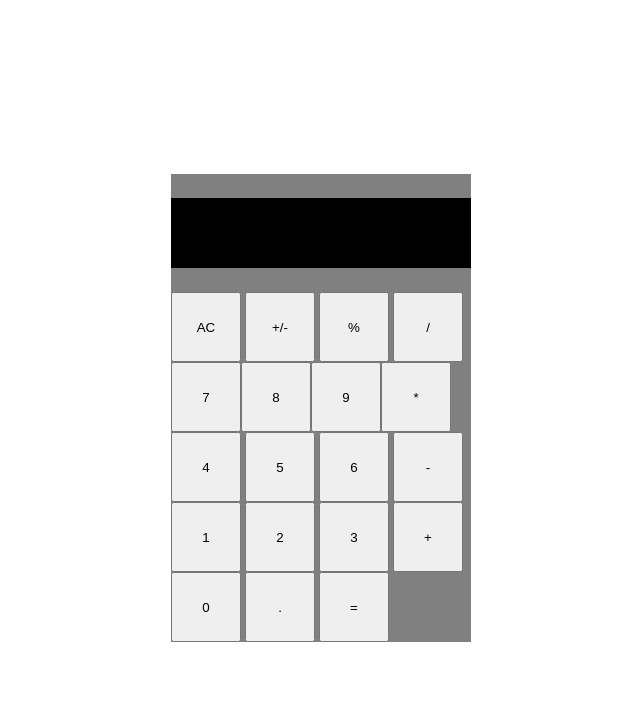
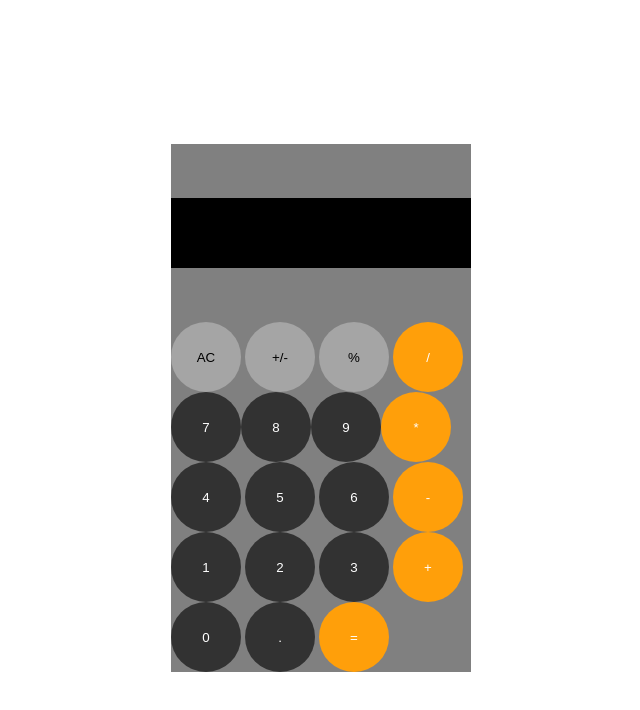
Before and after one commit to digosv/Iphone-Calculator, a plain HTML site: page index.html in a window 1280 px wide. Shown: the whole page, without its empty margins (319-959 px from the left). Drawn offline with Linux system fonts and the light colour scheme.

Commit message:
css changes

```diff
--- a/index.html
+++ b/index.html
@@ -9,44 +9,44 @@
 <body>
 
     <main>
+
         <div class="container">
-
             <div>
                 <p class="display"></p>
             </div>
 
             <div>
-                <button class="ac">AC</button>
-                <button>+/-</button>
-                <button>%</button>
-                <button>/</button>
+                <button class="ac"  id="symbols-2">AC</button>
+                <button id="symbols-2">+/-</button>
+                <button  id="symbols-2">%</button>
+                <button id="symbols-1">/</button>
             </div>
 
             <div>
-                <button>7</buuton>
-                <button>8</buuton>
-                <button>9</buuton>
-                <button>*</buuton>
+                <button id="color-1">7</buuton>
+                <button id="color-1">8</buuton>
+                <button id="color-1">9</buuton>
+                <button id="symbols-1">*</buuton>
             </div>
 
             <div>
-                <button id="btn-1">4</button>
-                <button id="btn-1">5</button>
-                <button id="btn-1">6</button>
-                <button>-</button>
+                <button id="color-1">4</button>
+                <button id="color-1">5</button>
+                <button id="color-1">6</button>
+                <button id="symbols-1">-</button>
             </div>
 
             <div>
-                <button id="btn-1">1</button>
-                <button id="btn-1">2</button>
-                <button id="btn-1">3</button>
-                <button>+</button>
+                <button id="color-1">1</button>
+                <button id="color-1">2</button>
+                <button id="color-1">3</button>
+                <button id="symbols-1">+</button>
             </div>
 
             <div>
-                <button>0</button>
-                <button>.</button>
-                <button>=</button>
+                <button id="color-1" class="zero">0</button>
+                <button id="color-1">.</button>
+                <button id="symbols-1">=</button>
             </>
         </div>
     </main>
--- a/style.css
+++ b/style.css
@@ -5,9 +5,15 @@ align-items: center;
 height: 100vh;
 }
 
+img{
+    position: relative;
+}
+
 button {
     width: 70px;
     height: 70px;
+    border-radius: 50%;
+    border-style: none;
 }
 
 .display {
@@ -19,7 +25,7 @@ button {
     justify-content: flex-end;
     align-items: center;
     word-wrap: break-word;
-    font-size: 24px;
+    font-size: 54px;
     overflow: hidden;
 }
 
@@ -28,4 +34,20 @@ button {
     display: flex;
     flex-direction: column;
     width: 300px;
+
 }
+
+#color-1 {
+    background-color: #323232;
+    color: white;
+}
+
+#symbols-1 {
+    background-color: #ff9f0a;
+    color: white;
+}
+
+#symbols-2 {
+    background-color: #a5a5a5;
+    color: black;
+}
```
